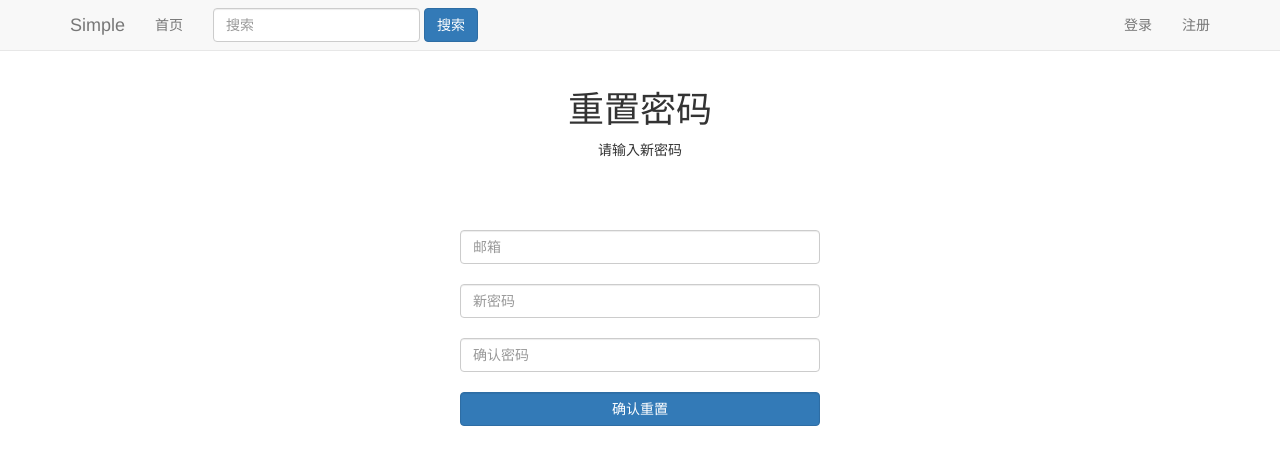
After one commit to widiot/simple, a Flask app: page /reset-password/1 in a window 1280 px wide. The commit adds this page. Shown: the top 465 px of the page. Run offline with Flask 2, Linux system fonts and the light colour scheme; some libraries are stand-ins or nearby versions.

Commit message:
完成了重置密码的逻辑与界面，测试代码也跑得很OK

```diff
--- a/simpleblog/auth/forms.py
+++ b/simpleblog/auth/forms.py
@@ -10,9 +10,11 @@ from ..models import User
 class RegisterForm(FlaskForm):
     email = StringField(
         '邮箱',
-        validators=[DataRequired(message='该行不能为空'),
-                    Length(1, 64),
-                    Email()])
+        validators=[
+            DataRequired(message='该行不能为空'),
+            Length(1, 64),
+            Email(message='必须是Email')
+        ])
     password = PasswordField(
         '密码',
         validators=[
@@ -37,9 +39,11 @@ class RegisterForm(FlaskForm):
 class LoginForm(FlaskForm):
     email = StringField(
         '邮箱',
-        validators=[DataRequired(message='该行不能为空'),
-                    Length(1, 64),
-                    Email()])
+        validators=[
+            DataRequired(message='该行不能为空'),
+            Length(1, 64),
+            Email(message='必须是Email')
+        ])
     password = PasswordField('密码', validators=[DataRequired(message='该行不能为空')])
     remember_me = BooleanField('记住我')
     submit = SubmitField('登录Simple')
@@ -83,6 +87,53 @@ class ChangePasswordForm(FlaskForm):
         ])
     submit = SubmitField('确认修改')
 
+    # 验证原密码是否正确
     def validate_old_password(self, field):
         if not current_user.check_password(field.data):
             raise ValidationError('原密码错误')
+
+
+# 重置密码时发送认证邮件的表单
+class SendVerification(FlaskForm):
+    email = StringField(
+        '邮箱',
+        validators=[
+            DataRequired(message='该行不能为空'),
+            Length(1, 64),
+            Email(message='必须是Email')
+        ])
+    submit = SubmitField('发送')
+
+    # 检查邮箱是否存在
+    def validate_email(self, field):
+        if not User.query.filter_by(email=field.data).first():
+            raise ValidationError('该邮箱未注册')
+
+
+# 重置密码
+class ResetPasswordForm(FlaskForm):
+    email = StringField(
+        '邮箱',
+        validators=[
+            DataRequired(message='该行不能为空'),
+            Length(1, 64),
+            Email(message='必须是Email')
+        ])
+    password = PasswordField(
+        '密码',
+        validators=[
+            DataRequired(message='该行不能为空'),
+            Length(min=6, message='密码长度至少6位')
+        ])
+    repeat = PasswordField(
+        '确认密码',
+        validators=[
+            DataRequired(message='该行不能为空'),
+            EqualTo('password', message='密码不匹配')
+        ])
+    submit = SubmitField('确认重置')
+
+    # 检查邮箱是否存在
+    def validate_email(self, field):
+        if not User.query.filter_by(email=field.data).first():
+            raise ValidationError('该邮箱未注册')
--- a/simpleblog/auth/views.py
+++ b/simpleblog/auth/views.py
@@ -1,9 +1,8 @@
 import datetime
-from urllib import parse
 from flask import redirect, url_for, flash, render_template, request, abort
 from flask_login import login_user, logout_user, login_required, current_user
 from . import auth
-from .forms import LoginForm, RegisterForm, ChangePasswordForm
+from .forms import LoginForm, RegisterForm, ChangePasswordForm, ResetPasswordForm, SendVerification
 from ..models import User
 from ..email import send_email
 from .. import db
@@ -18,7 +17,8 @@ def login():
         if user is not None and user.check_password(form.password.data):
             login_user(user, remember=form.remember_me.data)
             return redirect(url_for('main.index'))
-        flash('邮箱或密码错误')
+        else:
+            flash('邮箱或密码错误')
     return render_template('auth/login.html', form=form)
 
 
@@ -108,6 +108,48 @@ def resend_confirmation():
     return redirect(url_for('main.index'))
 
 
+# 重置密码时发送认证邮件
+@auth.route('/send-verification', methods=['GET', 'POST'])
+def send_verification():
+    if not current_user.is_anonymous:
+        return redirect(url_for('main.index'))
+
+    form = SendVerification()
+    if form.validate_on_submit():
+        user = User.query.filter_by(email=form.email.data).first()
+        token = user.generate_reset_token()
+        send_email(
+            user.email,
+            'Reset Your Password',
+            'auth/email/reset_password',
+            user=user,
+            token=token,
+            next=request.args.get('next'))
+        flash('认证邮件已经发送，请登录你的邮箱进行确认')
+        return redirect(url_for('auth.login'))
+    return render_template(
+        'auth/reset_password.html', send_verification_form=form)
+
+
+# 重置密码
+@auth.route('/reset-password/<token>', methods=['GET', 'POST'])
+def reset_password(token):
+    if not current_user.is_anonymous:
+        return redirect(url_for('main.index'))
+
+    form = ResetPasswordForm()
+    if form.validate_on_submit():
+        user = User.query.filter_by(email=form.email.data).first()
+        if user.reset_password(token, form.password.data):
+            flash('密码重置成功，请用新密码登录')
+            return redirect(url_for('auth.login'))
+        else:
+            flash('令牌错误或过期，请重新发送验证邮件')
+            return redirect(url_for('auth.login'))
+    return render_template(
+        'auth/reset_password.html', reset_password_form=form)
+
+
 # 设置
 @auth.route('/settings')
 @login_required
@@ -135,6 +177,7 @@ def settings_option(option):
             db.session.commit()
             flash('密码更改成功')
             return redirect(url_for('auth.settings'))
-        flash('密码更改失败')
+        else:
+            flash('密码更改失败')
         return render_template('auth/settings.html', change_password_form=form)
     return redirect(url_for('auth.settings'))
--- /dev/null
+++ b/simpleblog/templates/auth/email/reset_password.html
@@ -0,0 +1,4 @@
+<p>亲爱的 <b>user.username</b></p>
+<p>认证邮箱请点击<a href="{{ url_for('auth.reset_password',token=token,_external=True) }}">认证</a></p>
+<p>或者你可以直接复制下面的链接到浏览器的地址栏：</p>
+<p>{{ url_for('auth.reset_password',token=token,_external=True) }}</p>
--- /dev/null
+++ b/simpleblog/templates/auth/email/reset_password.txt
@@ -0,0 +1,5 @@
+亲爱的 {{ user.username }}
+
+认证邮箱请点击下面的链接：
+
+{{ url_for('auth.reset_password',token=token,_external=True) }}
--- a/simpleblog/templates/auth/register.html
+++ b/simpleblog/templates/auth/register.html
@@ -1,5 +1,4 @@
 {% extends "base.html" %}
-{% import "bootstrap/wtf.html" as wtf %}
 {% import "include/macros.html" as macros %}
 
 {% block page_content %}
@@ -15,10 +14,12 @@
             <form method="post" action="{{ url_for('auth.register') }}">
                 {{ form.hidden_tag() }}
                 {{ macros.form_item(form.email,placeholder='邮箱') }}
+                <br>
                 {{ macros.form_item(form.password,placeholder='密码') }}
+                <br>
                 {{ macros.form_item(form.repeat,placeholder='确认密码') }}
                 <br>
-                {{ macros.form_item(form.submit,class='form-control btn-primary btn-block') }}
+                {{ form.submit(class='form-control btn-primary btn-block') }}
             </form>
         </div>
     </div>
--- /dev/null
+++ b/simpleblog/templates/auth/reset_password.html
@@ -0,0 +1,43 @@
+{% extends "base.html" %}
+{% import "include/macros.html" as macros %}
+
+{% block page_content %}
+    <div class="row">
+        <div class="col-md-4 col-md-offset-4">
+            {% if send_verification_form %}
+                <h1 class="text-center">发送认证邮件</h1>
+                <p class="text-center">请点击发送认证邮件</p><br>
+                <br><br>
+                <form method="post" action="{{ url_for('auth.send_verification') }}">
+                    {{ send_verification_form.hidden_tag() }}
+                    <br>
+                    <div class="input-group">
+                        {{ send_verification_form.email(class='form-control',placeholder='邮箱') }}
+                        <span class="input-group-btn">
+                            {{ send_verification_form.submit(class='btn btn-default') }}
+                        </span>
+                    </div>
+                    {% if send_verification_form.email.errors %}
+                        {% for e in send_verification_form.email.errors %}
+                            <p class="help-block">{{ e }}</p>
+                        {% endfor %}
+                    {% endif %}
+                </form>
+            {% elif reset_password_form %}
+                <h1 class="text-center">重置密码</h1>
+                <p class="text-center">请输入新密码</p><br>
+                <br><br>
+                <form method="post" action="{{ url_for('auth.reset_password') }}">
+                    {{ reset_password_form.hidden_tag() }}
+                    {{ macros.form_item(reset_password_form.email,placeholder='邮箱') }}
+                    <br>
+                    {{ macros.form_item(reset_password_form.password,placeholder='新密码') }}
+                    <br>
+                    {{ macros.form_item(reset_password_form.repeat,placeholder='确认密码') }}
+                    <br>
+                    {{ reset_password_form.submit(class='form-control btn-primary btn-block') }}
+                </form>
+            {% endif %}
+        </div>
+    </div>
+{% endblock %}
--- a/simpleblog/templates/auth/settings.html
+++ b/simpleblog/templates/auth/settings.html
@@ -52,7 +52,7 @@
                     <tbody>
                     {# 第一个需要用col-md，后面只需要加上row #}
                     <tr class="row">
-                        <td class="col-md-3"><img src="{{ url_for('static',filename=current_user.avatar) }}"
+                        <td class="col-md-3"><img src="{{ url_for('static',filename='images/'+current_user.avatar) }}"
                                                   class="img-circle"
                                                   height="72"
                                                   width="72">
@@ -129,7 +129,7 @@
                         <tr class="row">
                             <td></td>
                             <td>
-                                {{ macros.form_item(change_password_form.submit,class='btn btn-primary') }}
+                                {{ change_password_form.submit(class='btn btn-primary') }}
                             </td>
                         </tr>
                         </tbody>
--- a/simpleblog/templates/base.html
+++ b/simpleblog/templates/base.html
@@ -3,8 +3,8 @@
 {# 收藏夹图标 #}
 {% block styles %}
     {{ super() }}
-    <link rel="shortcut icon" href="{{ url_for('static',filename='favicon.ico') }}" type="image/x-icon">
-    <link rel="icon" href="{{ url_for('static',filename='favicon.ico') }}" type="image/x-icon">
+    <link rel="shortcut icon" href="{{ url_for('static',filename='images/favicon.ico') }}" type="image/x-icon">
+    <link rel="icon" href="{{ url_for('static',filename='images/favicon.ico') }}" type="image/x-icon">
 {% endblock %}
 
 {# 网页标题 #}
@@ -68,7 +68,7 @@
     {# 70px是为了防止导航栏挡住下面的内容 #}
     <div class="container" style="padding-top:70px">
         {% for message in get_flashed_messages() %}
-            <div class="alert alert-info" role="alert">
+            <div class="alert alert-info text-center" role="alert">
                 <button type="button" class="close" data-dismiss="alert" aria-label="Close">
                     <span aria-hidden="true">&times;</span>
                 </button>
```
Also changed, not shown: simpleblog/models.py (+19 -0 lines), simpleblog/templates/auth/login.html (+5 -3 lines), tests/test_auth.py (+46 -8 lines), simpleblog/database-test.db, simpleblog/static/images/default.jpg (renamed from simpleblog/static/default.jpg), simpleblog/static/images/favicon.ico (renamed from simpleblog/static/favicon.ico), simpleblog/static/images/sb.png (renamed from simpleblog/static/sb.png).
